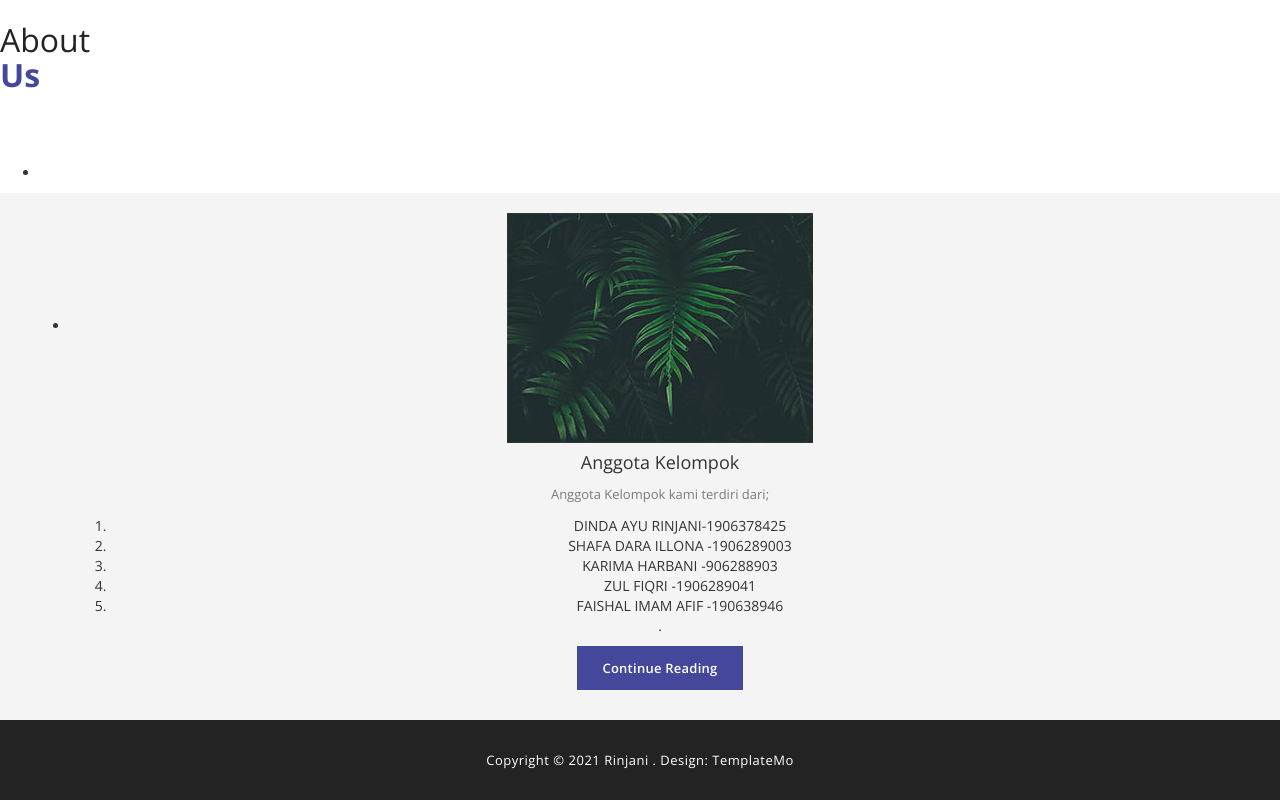
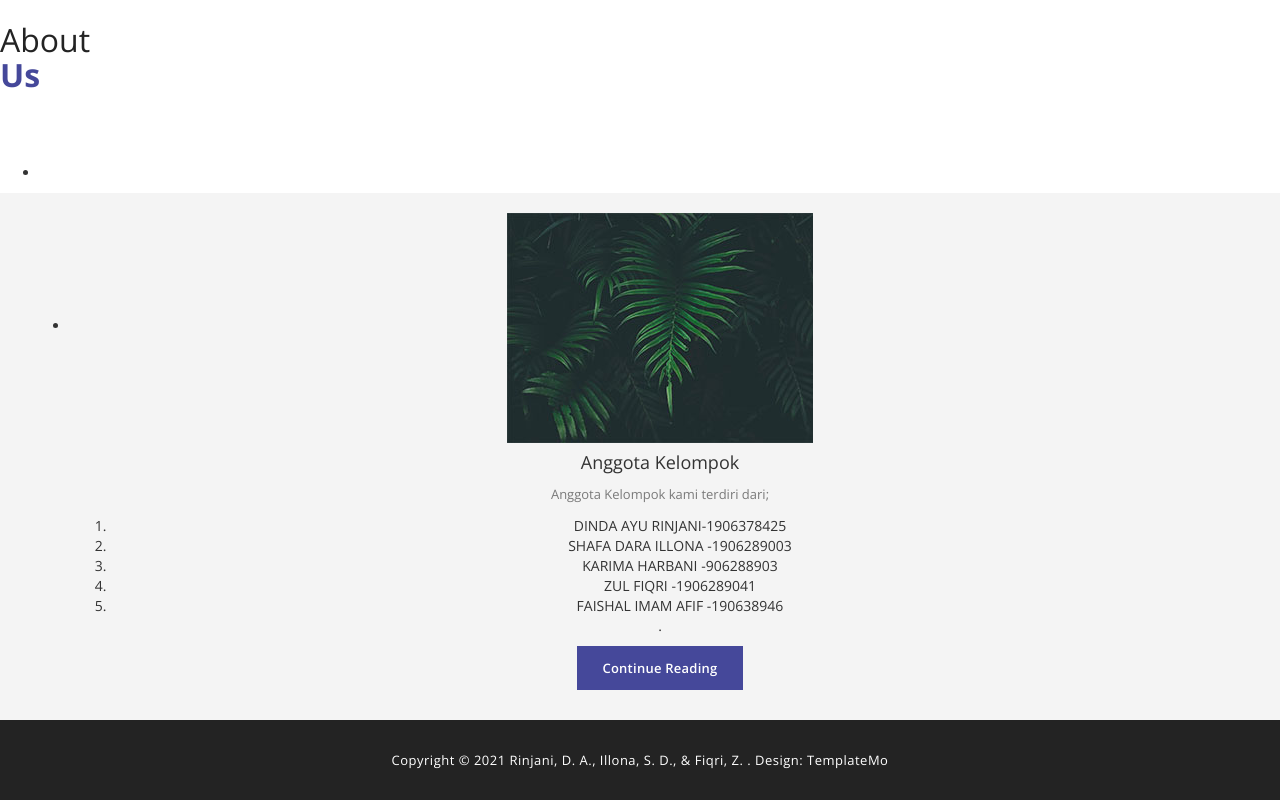
Before and after one commit to ZulFiqri03/PaHoeHoe-Web, a plain HTML site: page index.html in a window 1280 px wide. Shown: the part 3455-4255 px from the top of the page. Drawn offline with nearby package versions, Linux system fonts and the light colour scheme.

Commit message:
Update index.html

```diff
--- a/index.html
+++ b/index.html
@@ -4,7 +4,7 @@
     <head>
         <meta charset="utf-8">
         <meta http-equiv="X-UA-Compatible" content="IE=edge,chrome=1">
-        <title>Sentra - Free Bootstrap Theme</title>
+        <title>PaHoeHoe</title>
 
 <!--
 
@@ -296,7 +296,7 @@ https://templatemo.com/tm-518-sentra
                     </div>
                 </section>
                           <section class="footer">
-                    <p>Copyright &copy; 2021 Rinjani
+                    <p>Copyright &copy; 2021 Rinjani, D. A., Illona, S. D., & Fiqri, Z.
 
                     . Design: TemplateMo</p>
                 </section>
```
